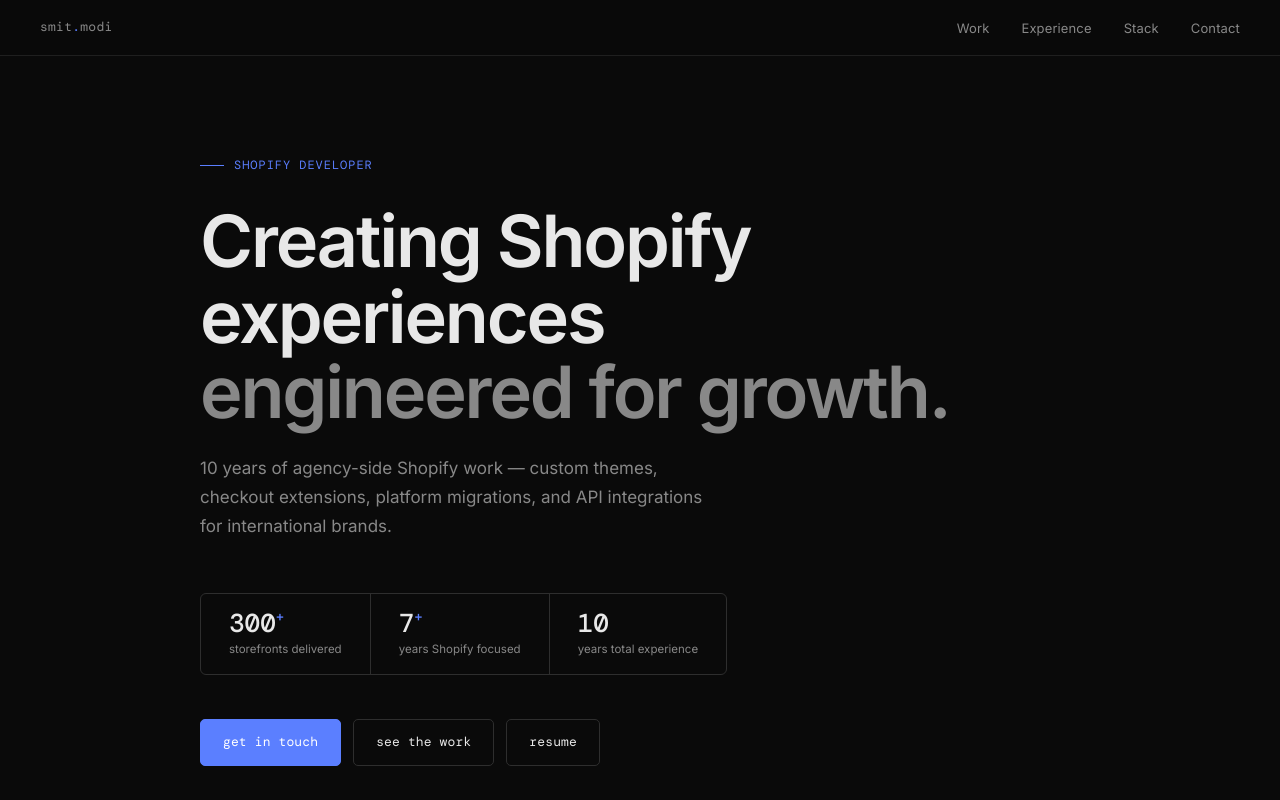
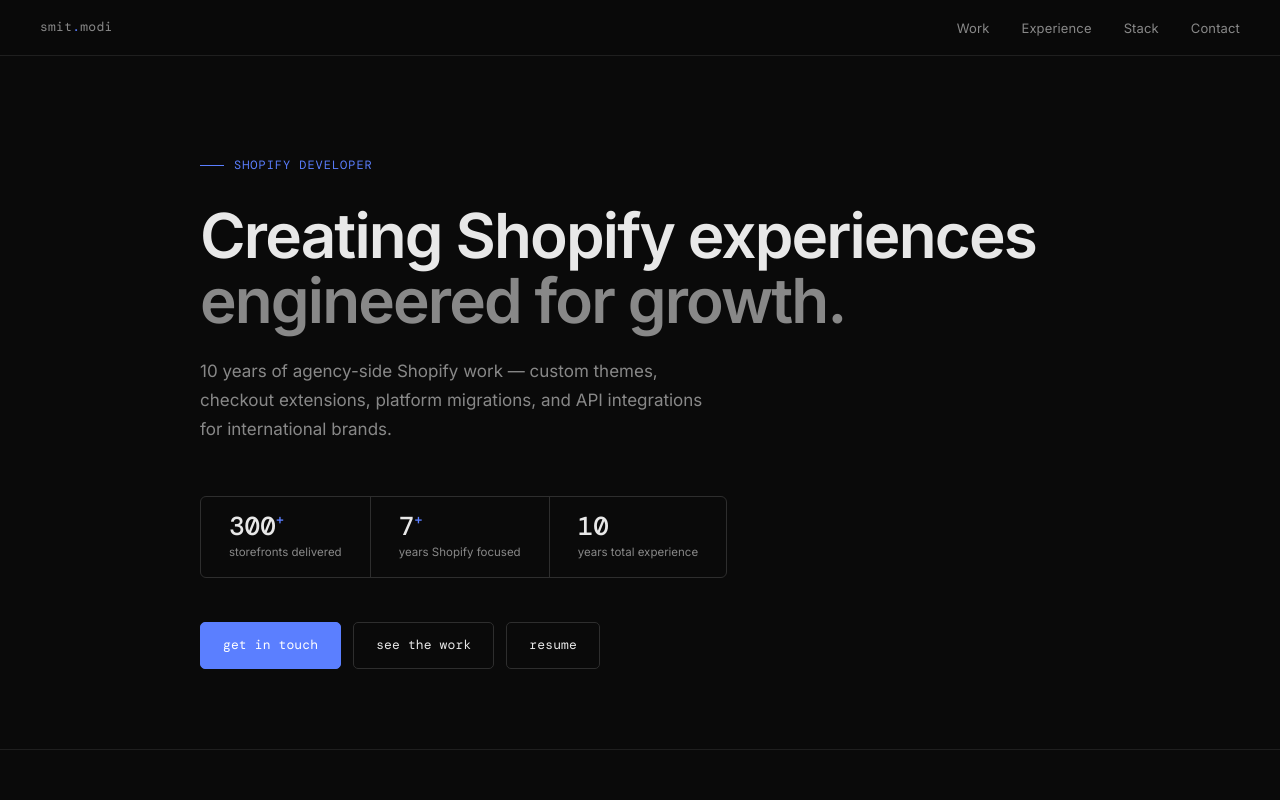
Before and after one commit to devsmitin/devsmitin, a Next.js app: page / in a window 1280 px wide. Shown: the top 800 px of the page. Built offline with nearby package versions, Linux system fonts and the light colour scheme.

Commit message:
Adjust h1 font size in globals.css
Reduced the maximum font size for h1 from 72px to 62px.

```diff
--- a/src/app/globals.css
+++ b/src/app/globals.css
@@ -76,7 +76,7 @@
     display: block; width: 24px; height: 1px; background: var(--accent);
   }
   h1 {
-    font-size: clamp(40px, 6vw, 72px);
+    font-size: clamp(40px, 6vw, 62px);
     font-weight: 600;
     line-height: 1.05;
     letter-spacing: -0.03em;
```
